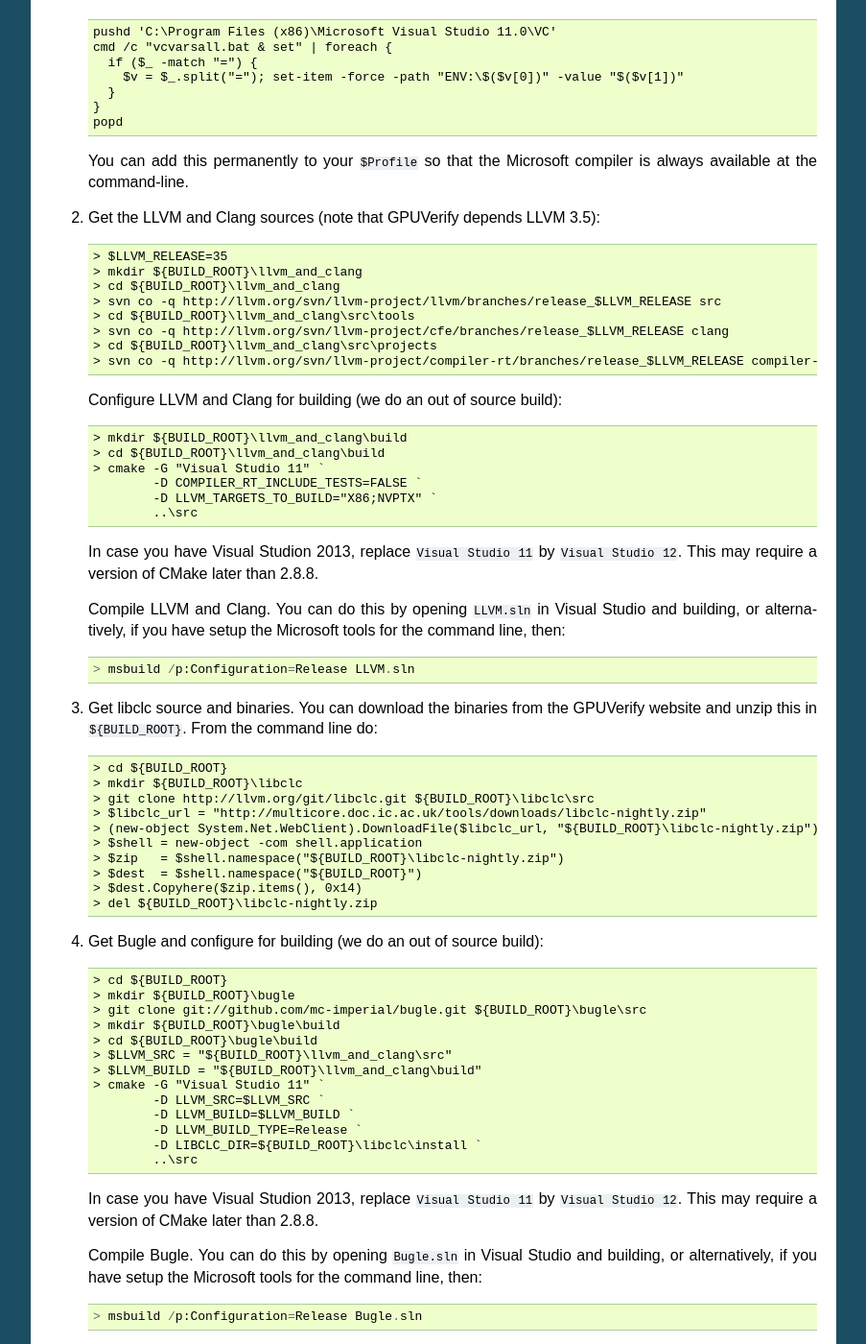
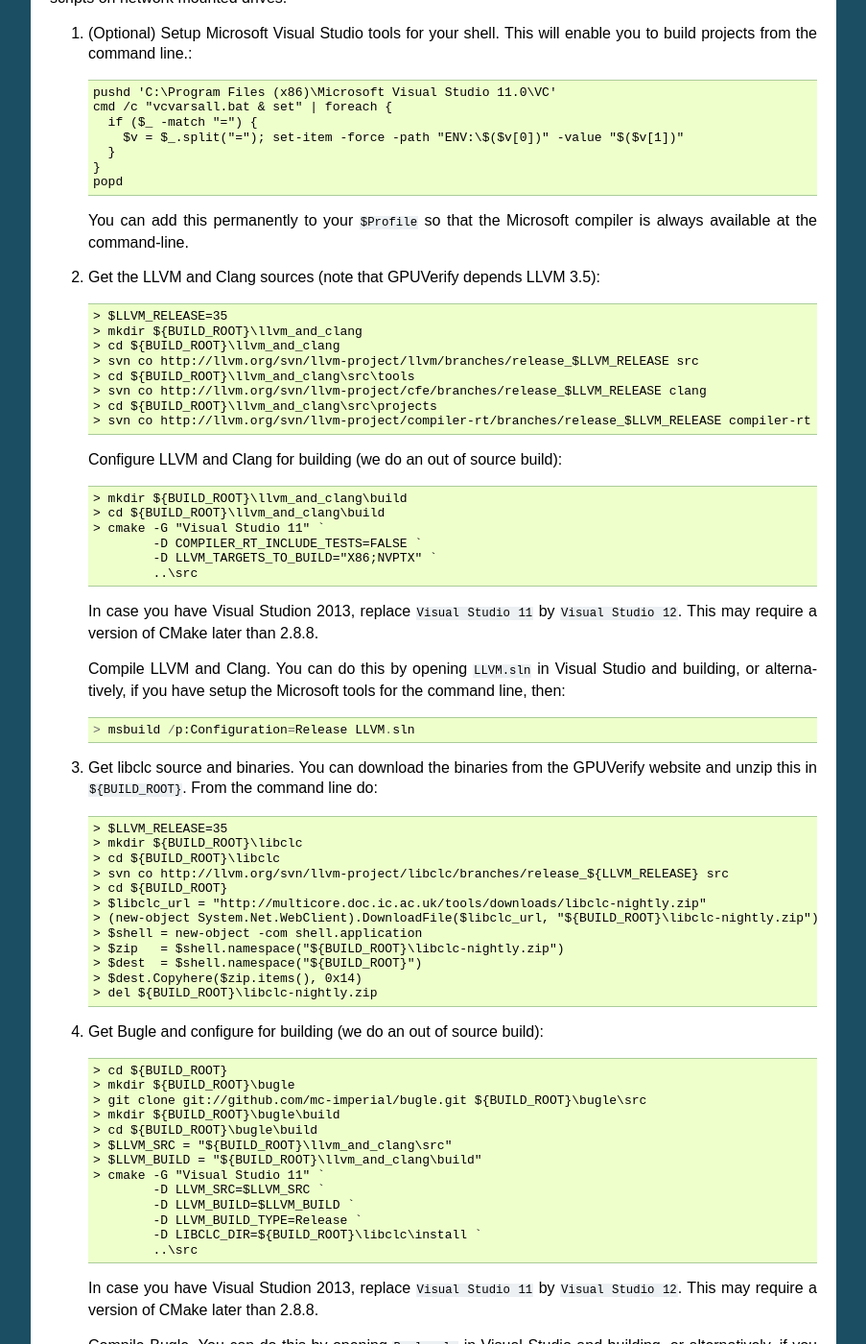
Before and after one commit to mc-imperial/gpuverify, a Sphinx documentation site: the page built from Documentation/developer_guide.rst, in a window 1280 px wide and 1400 px high, scrolled down 7843 px. Shown: the whole window at 96% size, without its empty margins (198-1101 px from the left). Built offline with Sphinx 7.4.7, drawn with Linux system fonts in a browser that asks for light colours; formulas are drawn with MathJax 3; some of the changed text lies outside the part shown.

Commit message:
Replace libclc instructions to use svn
Not all changes to the official svn repo are always
propagated to the git copy of the repo.

```diff
--- a/Documentation/developer_guide.rst
+++ b/Documentation/developer_guide.rst
@@ -77,9 +77,11 @@
 
 #. Get libclc and build::
 
-     $ cd ${BUILD_ROOT}
-     $ git clone http://llvm.org/git/libclc.git ${BUILD_ROOT}/libclc/src
-     $ cd libclc/src
+     $ export LLVM_RELEASE=35
+     $ mkdir -p ${BUILD_ROOT}/libclc
+     $ cd ${BUILD_ROOT}/libclc
+     $ svn co http://llvm.org/svn/llvm-project/libclc/branches/release_${LLVM_RELEASE} src
+     $ cd ${BUILD_ROOT}/libclc/src
      $ ./configure.py --with-llvm-config=${BUILD_ROOT}/llvm_and_clang/build/bin/llvm-config \
                       --prefix=${BUILD_ROOT}/libclc/install \
                       nvptx-- nvptx64--
@@ -276,9 +278,11 @@
 
 #. Get libclc and build::
 
-     $ cd ${BUILD_ROOT}
-     $ git clone http://llvm.org/git/libclc.git ${BUILD_ROOT}/libclc/src
-     $ cd libclc/src
+     $ export LLVM_RELEASE=35
+     $ mkdir -p ${BUILD_ROOT}/libclc
+     $ cd ${BUILD_ROOT}/libclc
+     $ svn co http://llvm.org/svn/llvm-project/libclc/branches/release_${LLVM_RELEASE} src
+     $ cd ${BUILD_ROOT}/libclc/src
      $ ./configure.py --with-llvm-config=${BUILD_ROOT}/llvm_and_clang/build/bin/llvm-config \
                       --with-cxx-compiler=c++ \
                       --prefix=${BUILD_ROOT}/libclc/install \
@@ -475,11 +479,11 @@
       > $LLVM_RELEASE=35
       > mkdir ${BUILD_ROOT}\llvm_and_clang
       > cd ${BUILD_ROOT}\llvm_and_clang
-      > svn co -q http://llvm.org/svn/llvm-project/llvm/branches/release_$LLVM_RELEASE src
+      > svn co http://llvm.org/svn/llvm-project/llvm/branches/release_$LLVM_RELEASE src
       > cd ${BUILD_ROOT}\llvm_and_clang\src\tools
-      > svn co -q http://llvm.org/svn/llvm-project/cfe/branches/release_$LLVM_RELEASE clang
+      > svn co http://llvm.org/svn/llvm-project/cfe/branches/release_$LLVM_RELEASE clang
       > cd ${BUILD_ROOT}\llvm_and_clang\src\projects
-      > svn co -q http://llvm.org/svn/llvm-project/compiler-rt/branches/release_$LLVM_RELEASE compiler-rt
+      > svn co http://llvm.org/svn/llvm-project/compiler-rt/branches/release_$LLVM_RELEASE compiler-rt
 
    Configure LLVM and Clang for building (we do an out of source build)::
 
@@ -503,9 +507,11 @@
    GPUVerify website and unzip this in ``${BUILD_ROOT}``. From the command
    line do::
 
+      > $LLVM_RELEASE=35
+      > mkdir ${BUILD_ROOT}\libclc
+      > cd ${BUILD_ROOT}\libclc
+      > svn co http://llvm.org/svn/llvm-project/libclc/branches/release_${LLVM_RELEASE} src
       > cd ${BUILD_ROOT}
-      > mkdir ${BUILD_ROOT}\libclc
-      > git clone http://llvm.org/git/libclc.git ${BUILD_ROOT}\libclc\src
       > $libclc_url = "http://multicore.doc.ic.ac.uk/tools/downloads/libclc-nightly.zip"
       > (new-object System.Net.WebClient).DownloadFile($libclc_url, "${BUILD_ROOT}\libclc-nightly.zip")
       > $shell = new-object -com shell.application
```
